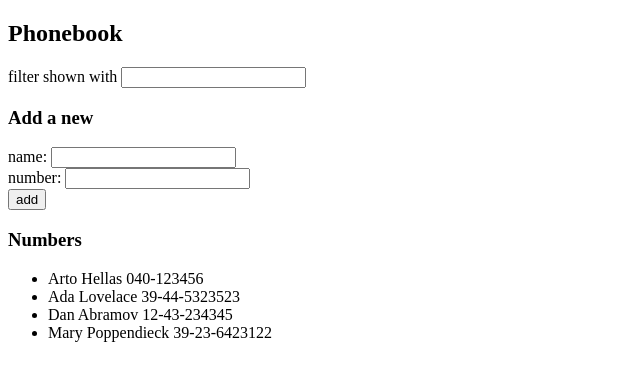
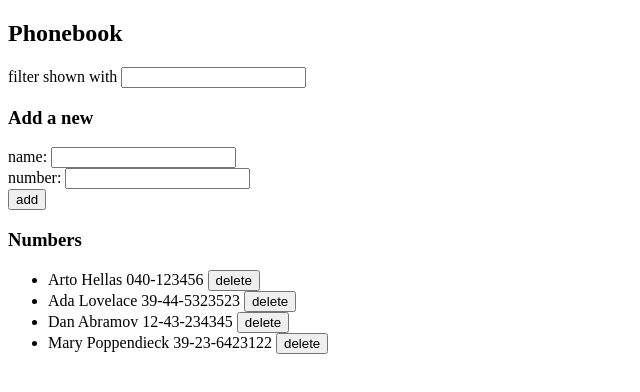
Before and after one commit to ikulity/fullstack-open, a React (Create React App) app in the folder part2/phonebook/: page / in a window 1280 px wide. Shown: the top 392 px of the page, without its empty margins (0-640 px from the left). Built offline with nearby package versions, Linux system fonts and the light colour scheme; data requests are answered from the project's data file.

Commit message:
Exercise 2.17

```diff
--- a/part2/phonebook/src/App.js
+++ b/part2/phonebook/src/App.js
@@ -27,16 +27,22 @@ const PersonForm = ({ handleSubmit, newName, newNumber, nameChange, numberChange
   )
 }
 
-const Persons = ({ filter, persons }) => {
+const Persons = ({ filter, persons, deleteHandler }) => {
   const filterName = ({ name }) => {
     return name.toLowerCase().includes(filter.toLowerCase())
   }
   return (
     <ul>
       {filter === ''
-        ? persons.map((person) => <li key={person.name}>{person.name} {person.number}</li>)
-        : persons.filter(filterName).map((person) => <li key={person.name}>{person.name} {person.number}</li>)}
+        ? persons.map((person) => <Contact name={person.name} number={person.number} id={person.id} deleteHandler={deleteHandler} key={person.id} />)
+        : persons.filter(filterName).map((person) => <Contact name={person.name} number={person.number} id={person.id} deleteHandler={deleteHandler} key={person.id} />)}
     </ul>
+  )
+}
+
+const Contact = ({ name, number, id, deleteHandler }) => {
+  return (
+    <li>{name} {number} <button onClick={deleteHandler(id, name)}>delete</button></li>
   )
 }
 
@@ -78,6 +84,18 @@ const App = () => {
     setFilter(event.target.value)
   }
 
+  const handleDelete = (id, name) => () => {
+    if (window.confirm(`Delete ${name} from phonebook?`)) {
+      // Delete from backend
+      personService.remove(id).then(() => {
+        console.log('person deleted...')
+      })
+      // Delete from state
+      const newPersons = persons.filter(person => person.id !== id)
+      setPersons(newPersons)
+    }
+  }
+
   return (
     <div>
       <h2>Phonebook</h2>
@@ -87,7 +105,7 @@ const App = () => {
       <PersonForm handleSubmit={handleSubmit} newName={newName} newNumber={newNumber} nameChange={handleNameChange} numberChange={handleNumberChange} />
 
       <h3>Numbers</h3>
-      <Persons filter={filter} persons={persons} />
+      <Persons filter={filter} persons={persons} deleteHandler={handleDelete} />
     </div>
   )
 }
--- a/part2/phonebook/src/services/persons.js
+++ b/part2/phonebook/src/services/persons.js
@@ -17,5 +17,11 @@ const update = (id, newObject) => {
     return request.then(response => response.data)
 }
 
+const remove = id => {
+    const request = axios.delete(`${baseUrl}/${id}`)
+    console.log(`Deleting with url: ${baseUrl}/${id}`)
+    return request.then(response => response.data)
+}
 
-export default { getAll, create, update }
+
+export default { getAll, create, update, remove }
```
